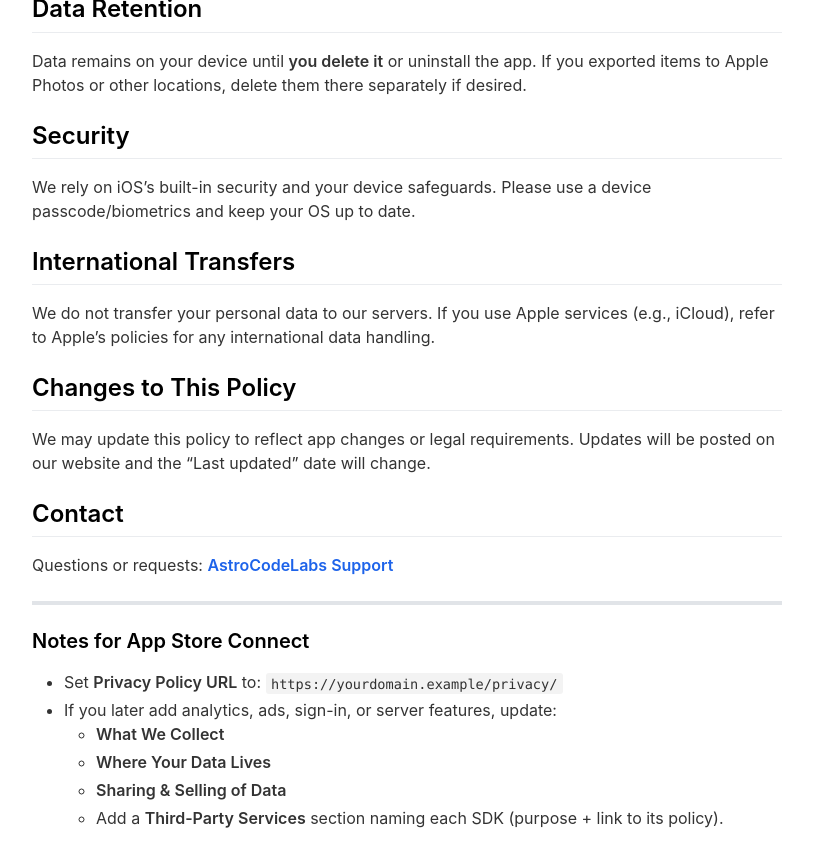
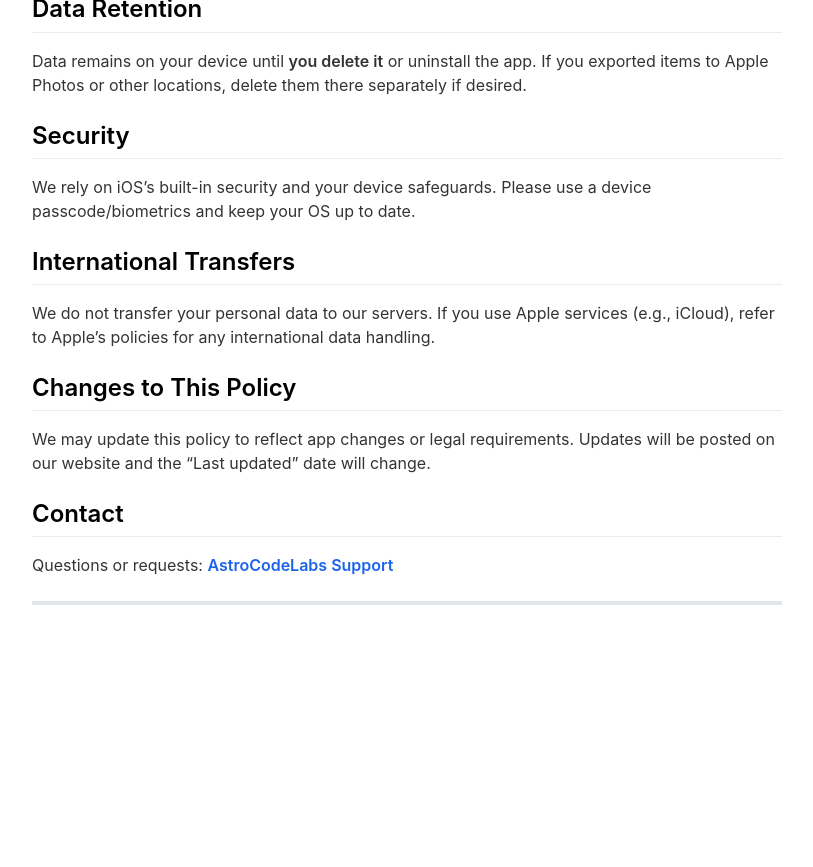
Before and after one commit to AstroCodeLabs/astrocodelabs.github.io, a Jekyll site: the page built from _pages/privacypolicy.md, in a window 1280 px wide and 900 px high, scrolled down 1630 px. Shown: the top 867 px of the window, without its empty margins (233-1046 px from the left). Built offline with Jekyll 4.4.1, drawn with Linux system fonts in a browser that asks for light colours; nearby versions of some CDN libraries; after the commit the page ends 2305 px from its top, so only the background shows below that.

Commit message:
Update privacypolicy.md
removed NOTES section at the bottom

```diff
--- a/_pages/privacypolicy.md
+++ b/_pages/privacypolicy.md
@@ -61,11 +61,3 @@ We may update this policy to reflect app changes or legal requirements. Updates
 Questions or requests: **[AstroCodeLabs Support](https://astrocodelabs.github.io/support/)**
 
 ---
-
-### Notes for App Store Connect
-- Set **Privacy Policy URL** to: `https://yourdomain.example/privacy/`
-- If you later add analytics, ads, sign-in, or server features, update:
-  - **What We Collect**
-  - **Where Your Data Lives**
-  - **Sharing & Selling of Data**
-  - Add a **Third-Party Services** section naming each SDK (purpose + link to its policy).
```
